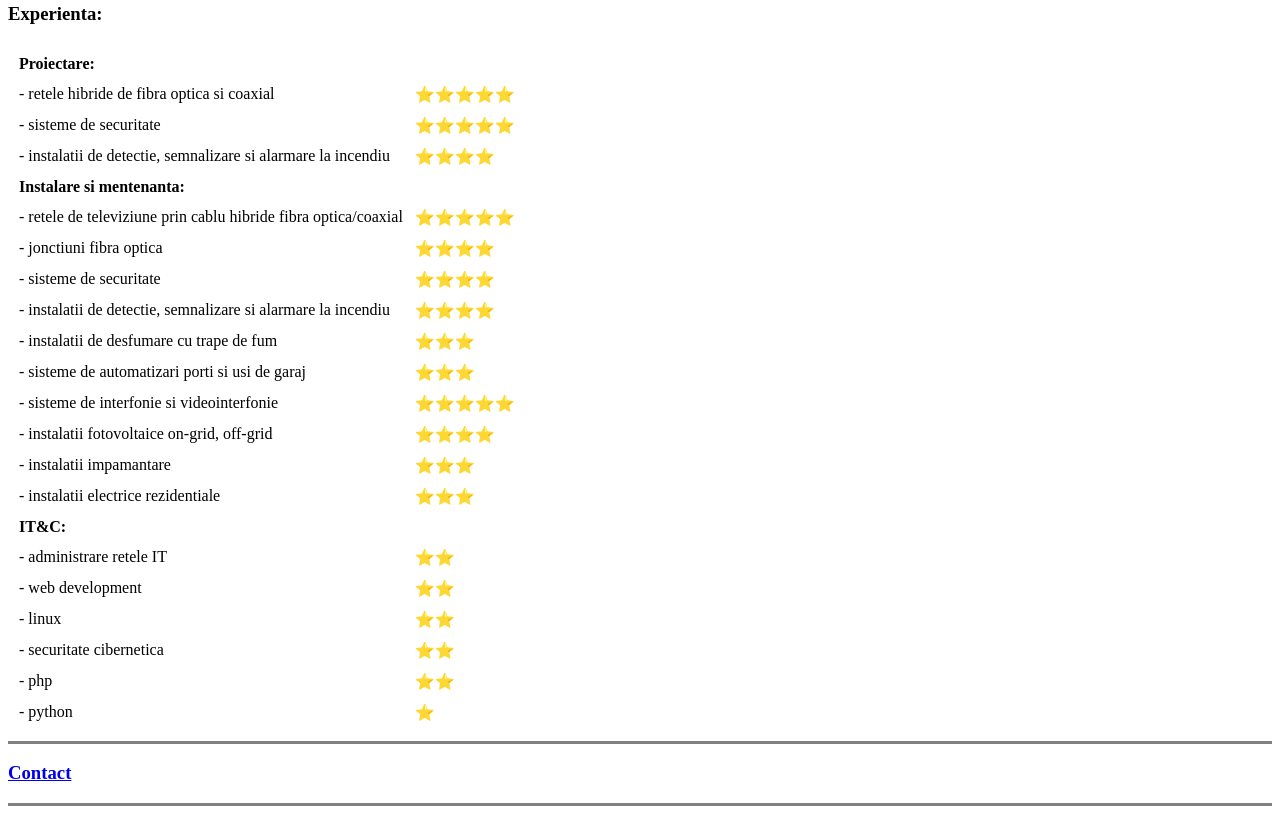
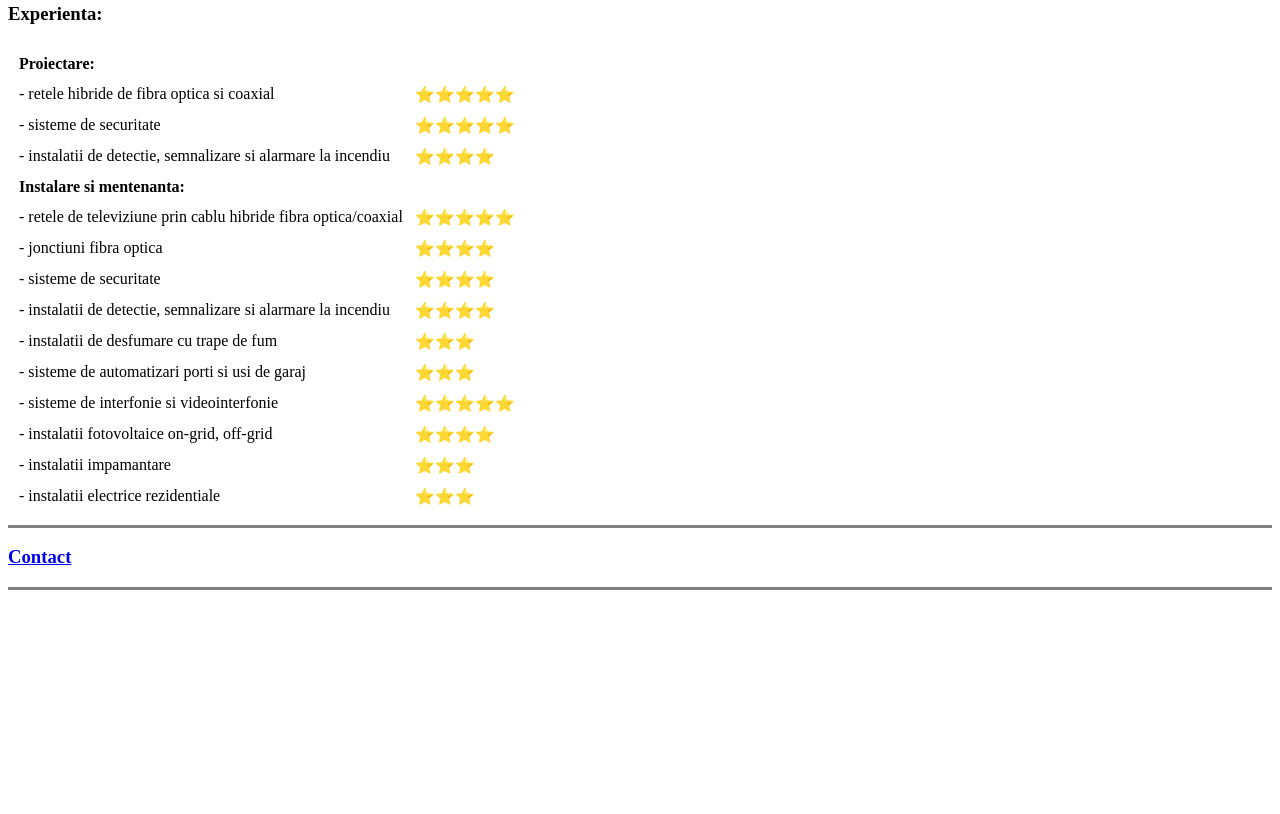
Before and after one commit to sergiusan/CV, a plain HTML site: page index.html in a window 1280 px wide. Shown: the part 1642-2456 px from the top of the page. After the commit the page ends 2240 px from the top, so only its background shows below. Drawn offline with Linux system fonts and the light colour scheme.

Commit message:
Update index.html

```diff
--- a/index.html
+++ b/index.html
@@ -237,33 +237,6 @@
       <td>- instalatii electrice rezidentiale</td>
       <td>⭐⭐⭐</td>
       </tr>
-      <tr>
-        <th align="left" colspan="2">IT&C:</th>
-      </tr>
-      <tr>
-        <td>- administrare retele IT</td>
-        <td>⭐⭐</td>
-      </tr>
-      <tr>
-        <td>- web development</td>
-        <td>⭐⭐</td>
-      </tr>
-      <tr>
-        <td>- linux</td>
-        <td>⭐⭐</td>
-      </tr>
-      <tr>
-        <td>- securitate cibernetica</td>
-        <td>⭐⭐</td>
-      </tr>
-      <tr>
-        <td>- php</td>
-        <td>⭐⭐</td>
-      </tr>
-      <tr>
-        <td>- python</td>
-        <td>⭐</td>
-      </tr>
     </table>
     <hr style="height:3px;border-width:0;color:gray;background-color:gray">
     <h3><a href="pages/contact-me.html" target=_blank>Contact</a></h3>
```
